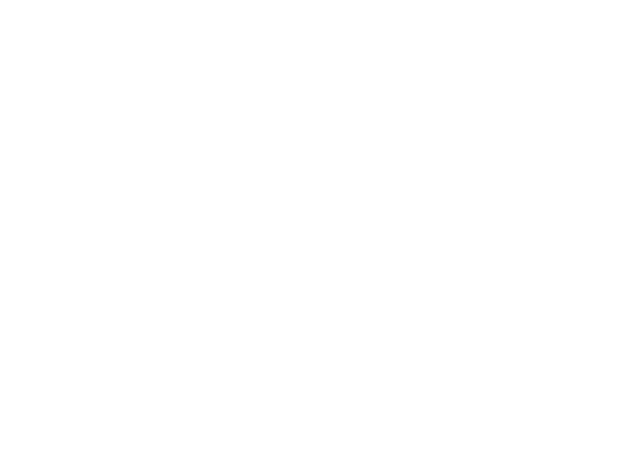
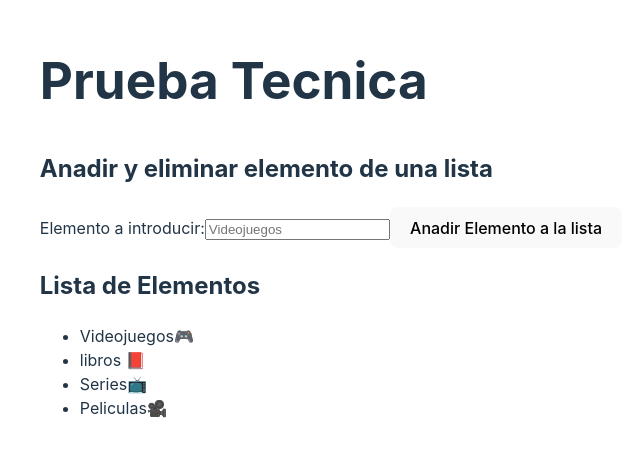
Before and after one commit to aaronestradabonilla777/ptp002, a React (Vite) app in the folder prueba002vite/: page / in a window 1280 px wide. Shown: the part 177-634 px from the top of the page, without its empty margins (309-949 px from the left). Built offline with nearby package versions, Linux system fonts and the light colour scheme.

Commit message:
create_table_and_data

```diff
--- a/prueba002vite/src/App.css
+++ b/prueba002vite/src/App.css
@@ -2,5 +2,5 @@
   max-width: 1280px;
   margin: 0 auto;
   padding: 2rem;
-  text-align: center;
+
 }
--- a/prueba002vite/src/App.tsx
+++ b/prueba002vite/src/App.tsx
@@ -1,13 +1,31 @@
-
-import './App.css'
+import "./App.css";
 
 function App() {
+  return (
+    <main>
+      <aside>
+        <h1>Prueba Tecnica</h1>
+        <h2>Anadir y eliminar elemento de una lista</h2>
+        <form>
+          <label>
+            Elemento a introducir:
+            <input name="item" required type="text" placeholder="Videojuegos" />
+          </label>
+          <button> Anadir Elemento a la lista</button>
+        </form>
+      </aside>
 
-  return (
-   <main>
-
-   </main>
-  )
+      <section>
+        <h2>Lista de Elementos</h2>
+        <ul>
+          <li>Videojuegos🎮</li>
+          <li>libros 📕</li>
+          <li>Series📺</li>
+          <li>Peliculas🎥</li>
+        </ul>
+      </section>
+    </main>
+  );
 }
 
-export default App
+export default App;
```
Also changed, not shown: prueba002vite/src/main.tsx (+7 -7 lines).
